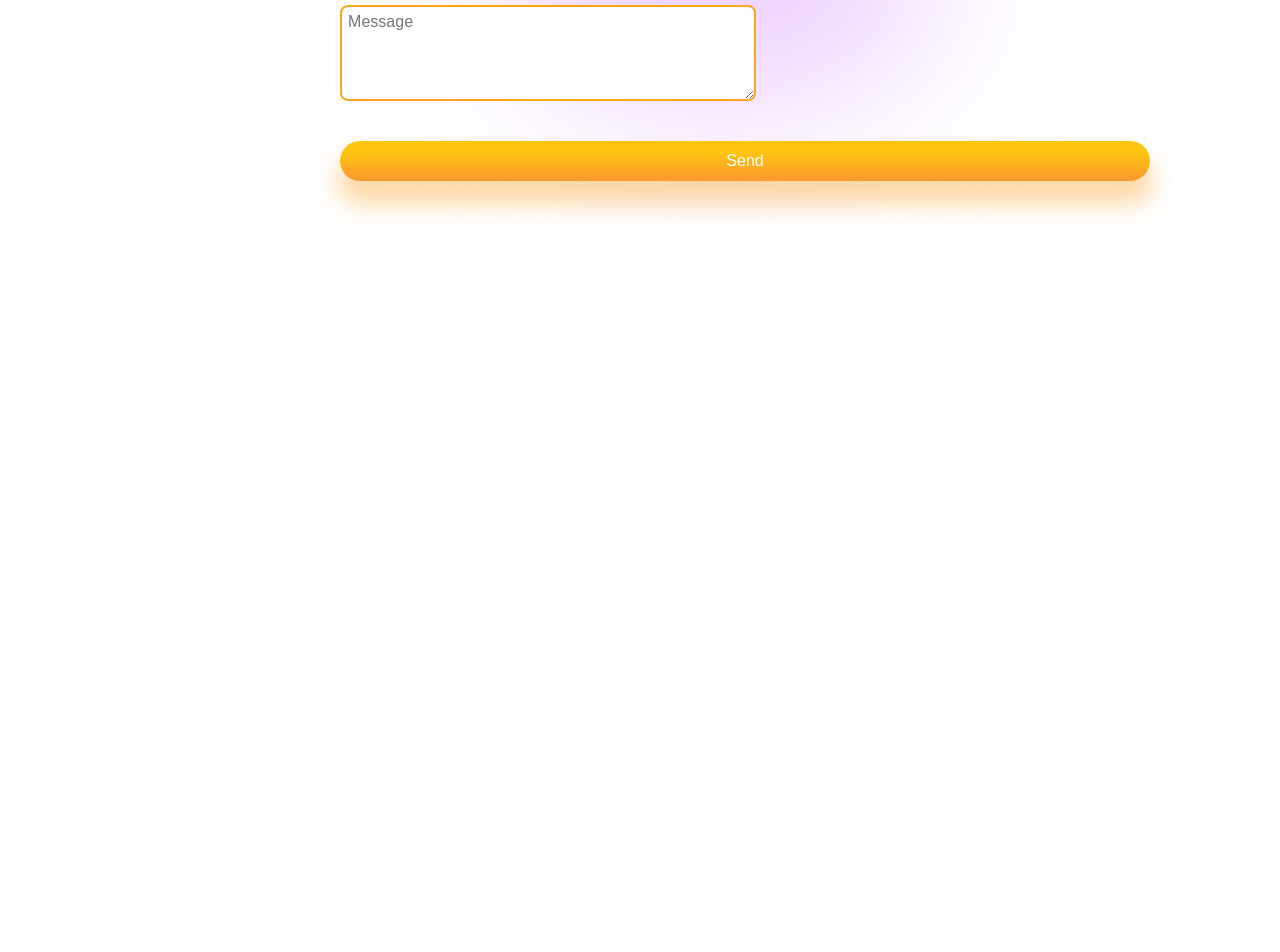
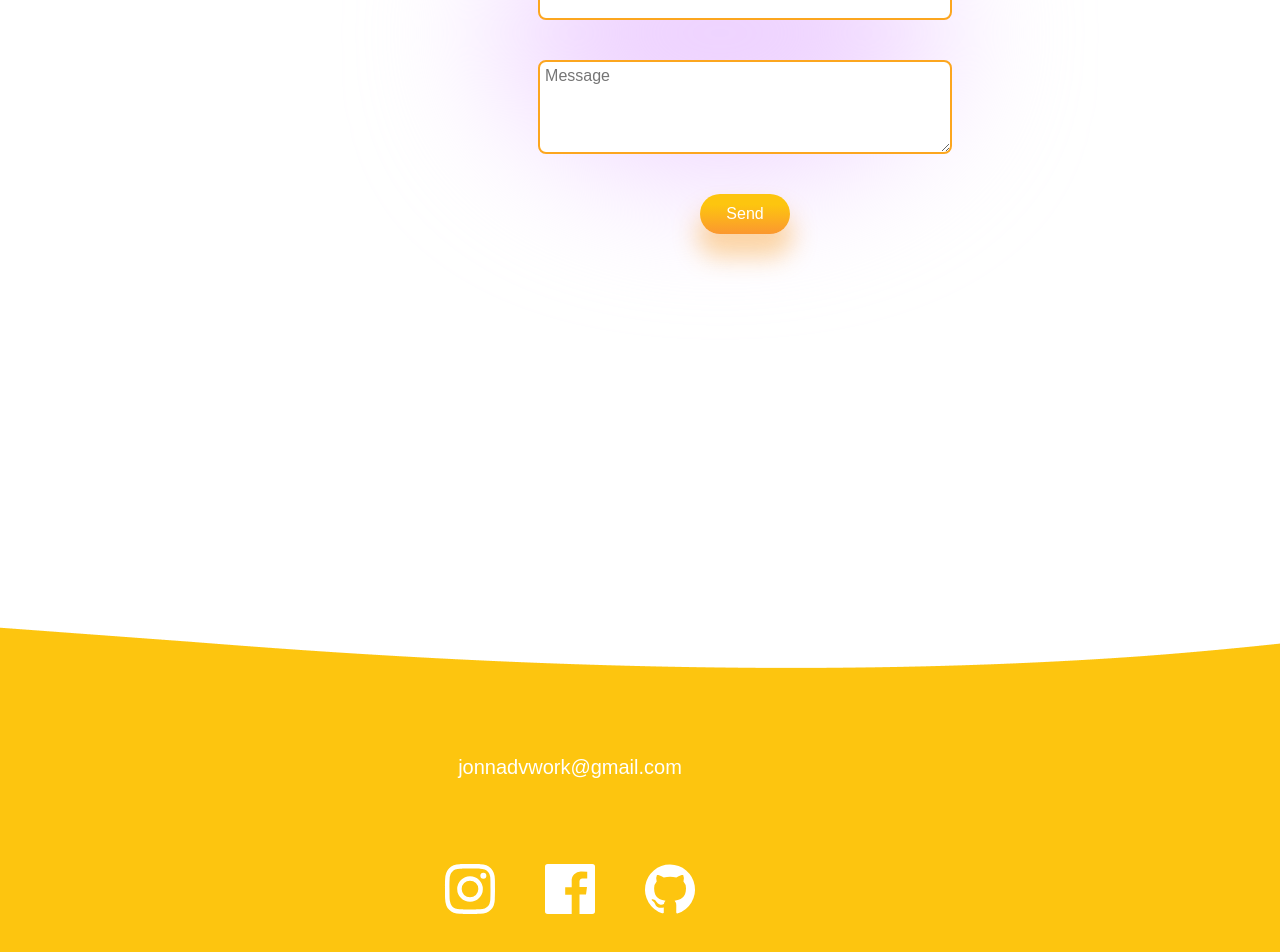
Before and after one commit to Jonnad89/reactportfolio, a React (Create React App) app: page / in a window 1280 px wide. Shown: the part 4873-5825 px from the top of the page. Before the commit the page ends 5336 px from the top, so only its background shows below. Built offline with nearby package versions, Linux system fonts and the light colour scheme.

Commit message:
add footer

```diff
--- a/package.json
+++ b/package.json
@@ -3,9 +3,12 @@
   "version": "0.1.0",
   "private": true,
   "dependencies": {
+    "@emailjs/browser": "^3.7.0",
+    "@iconscout/react-unicons": "^1.1.6",
     "@testing-library/jest-dom": "^5.14.1",
     "@testing-library/react": "^12.0.0",
     "@testing-library/user-event": "^13.2.1",
+    "emailjs": "^4.0.1",
     "react": "^17.0.2",
     "react-dom": "^17.0.2",
     "react-scripts": "5.0.0",
--- a/src/App.js
+++ b/src/App.js
@@ -7,6 +7,7 @@
 import Portfolio from "./components/Portfolio/Portfolio";
 import Testimonials from "./components/Testimonials/Testimonials";
 import Contact from "./components/Contact/Contact";
+import Footer from "./components/Footer/Footer";
 
 
 function App() {
@@ -20,6 +21,7 @@
       <Portfolio/>
       <Testimonials/>
       <Contact/>
+      <Footer/>
     </div>
   );
 }
--- a/src/components/Contact/Contact.css
+++ b/src/components/Contact/Contact.css
@@ -1,8 +1,12 @@
+
+
 .contact-form{
   padding: 0 3rem 0 3rem;
   display: flex;
   height: 80vh;
   margin-top: 4rem;
+    /* scroll */
+padding-top: 3rem;
 }
 
 .c-right{
@@ -12,24 +16,29 @@
   flex: 1;
 }
 
-.c-right>form{
+.c-right>form
+{
   display: flex;
   flex-direction: column;
   gap: 2rem;
-  flex: 1;
+  align-items: center;
+
 }
+
 .c-right .user{
   width: 20rem;
   height: 2rem;
-  padding: 0.3rem;
+  padding: 0.3em;
   outline: none;
   border: 2px solid var(--orange);
   border-radius: 8px;
   font-size: 16px;
 }
+
 textarea{
   height: 4rem!important;
 }
+
 .c-blur1{
   top: 1rem;
   left: 8rem;
--- a/src/components/Contact/Contact.jsx
+++ b/src/components/Contact/Contact.jsx
@@ -1,6 +1,26 @@
 import './Contact.css'
+import emailjs from '@emailjs/browser';
 
+import { useRef } from 'react';
+import { useState } from 'react';
 const Contact = () => {
+
+  const form = useRef();
+
+  const [done, setDone] =useState(false)
+
+  const sendEmail = (e) => {
+    e.preventDefault();
+
+    emailjs.sendForm('service_p0xbb88', 'template_74qos5c', form.current, '9bDLYi6bR51uqTjQb')
+      .then((result) => {
+          console.log(result.text);
+          setDone(true)
+      }, (error) => {
+          console.log(error.text);
+      });
+  };
+
   return (
    <div className="contact-form">
     <div className="w-left">
@@ -11,7 +31,7 @@
       </div>
     </div>
     <div className="c-right">
-      <form>
+      <form ref={form} onSubmit={sendEmail}>
         <input
         type="text"
         name='user_name'
@@ -29,11 +49,8 @@
         className='user'
         placeholder='Message'
         />
-        <input
-        type="submit"
-        value='Send'
-        className='button'
-        />
+       <input type="submit" value="Send" className="button"/>
+        <span>{done && 'Thanks for contacting me'}</span>
         <div className="blur c-blur1" style={{background: 'var(--purple)'}}></div>
       </form>
     </div>
--- /dev/null
+++ b/src/components/Footer/Footer.css
@@ -0,0 +1,22 @@
+.footer {
+  display: flex;
+  align-items: center;
+  margin: -0.5rem -3.5rem;
+  position: relative;
+  margin-top: -7rem;
+}
+.f-content {
+  position: absolute;
+  display: flex;
+  align-items: center;
+  justify-content: center;
+  flex-direction: column;
+  width: 100%;
+  margin-top: 4rem;
+  gap: 4rem;
+  color: white;
+}
+.f-icons {
+  display: flex;
+  gap: 2rem;
+}
--- /dev/null
+++ b/src/components/Footer/Footer.jsx
@@ -0,0 +1,31 @@
+import "./Footer.css";
+import Wave from "../../img/wave.png";
+import Insta from "@iconscout/react-unicons/icons/uil-instagram";
+import Facebook from "@iconscout/react-unicons/icons/uil-facebook";
+import Github from "@iconscout/react-unicons/icons/uil-github";
+const Footer = () => {
+  return (
+    <div className="footer" style={{ width: "100%" }}>
+      <img src={Wave} alt="" />
+      <div className="f-content">
+        <span>jonnadvwork@gmail.com</span>
+        <div className="f-icons">
+          <Insta
+          color='white'
+          size='3rem'
+          />
+          <Facebook
+          color='white'
+          size='3rem'
+          />
+          <Github
+          color='white'
+          size='3rem'
+          />
+        </div>
+      </div>
+    </div>
+  );
+};
+
+export default Footer;
```
Also changed, not shown: 1 other file (tests, documents, lock files or other folders).
